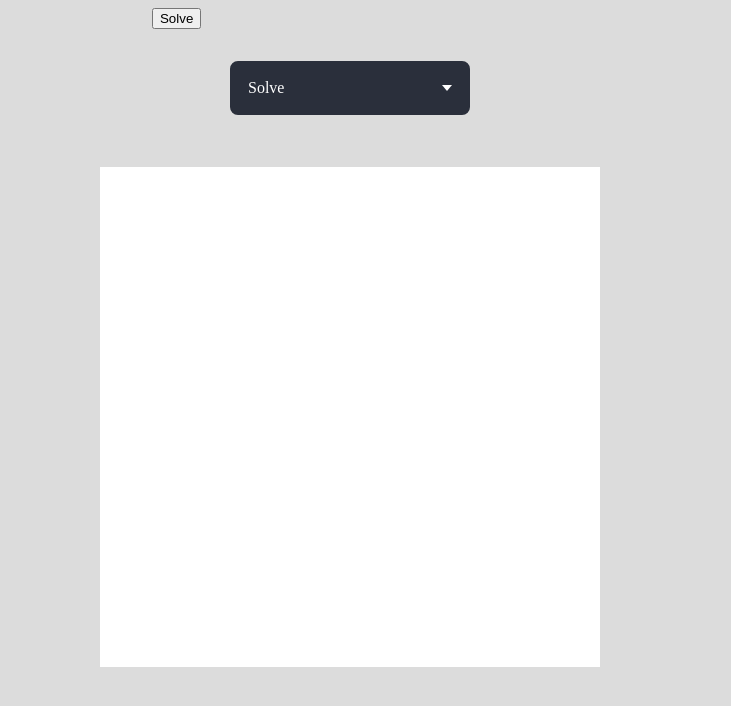
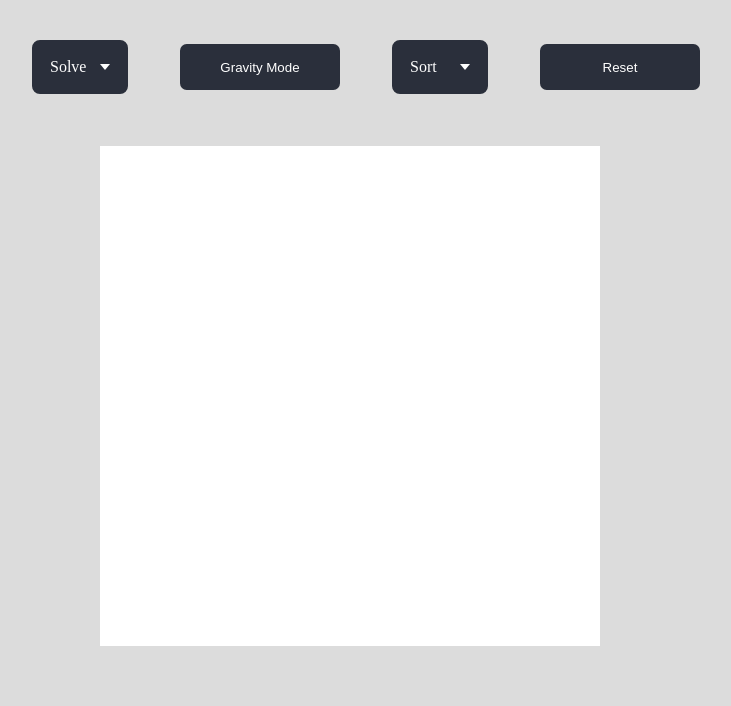
Before and after one commit to KirSpaceB/MazeFinder-FullStack, a website with bundled scripts: page Maze/main.html in a window 1280 px wide. Shown: the whole page, without its empty margins (290-1021 px from the left). Built offline with nearby package versions, Linux system fonts and the light colour scheme.

Commit message:
Finished the NavBar

```diff
--- /dev/null
+++ b/Maze/GravityButton.js
@@ -0,0 +1,29 @@
+import { ElementUI } from "./ElementUI.js";
+export class GravityButton {
+  constructor() {
+    this.uiStructure()
+  }
+
+  uiStructure() {
+    let gravityButton = new ElementUI('button','id','resetButton','Reset');
+    gravityButton.ELEMENT.style.background = '#2a2f3b';
+    gravityButton.ELEMENT.style.color = '#fff';
+    gravityButton.ELEMENT.style.border = '2px #2a2f3b solid';
+    gravityButton.ELEMENT.style.borderRadius = '0.5em';
+    gravityButton.ELEMENT.style.padding = '1em';
+    gravityButton.ELEMENT.style.cursor = 'pointer';
+    gravityButton.ELEMENT.style.minWidth = '96px';
+    gravityButton.ELEMENT.style.maxHeight = '54px';
+
+
+    gravityButton.ELEMENT.onmouseover = function() {
+      gravityButton.ELEMENT.style.border = '2px #26489a solid';
+      gravityButton.ELEMENT.style.boxShadow = '0 0 0.8em #26489a';
+
+      gravityButton.ELEMENT.onmouseout = function() {
+        gravityButton.ELEMENT.style.border = 'none';
+        gravityButton.ELEMENT.style.boxShadow = 'none';
+      }
+    };
+  };
+}
--- a/Maze/Grid.js
+++ b/Maze/Grid.js
@@ -1,28 +1,6 @@
-import { DfsAlgo } from "./DFSAlgo.js";
-import { GridSquare } from "./GridSquare.js";
 export class Grid {
   constructor() {
 
-    const maze = [
-      ["n","w","n","n","n","w","n","n","n","n","n","n","n","n","n","g"],
-      ["n","w","n","w","n","w","n","n","n","w","n","n","n","w","n","w"],
-      ["n","w","n","w","n","n","n","w","n","n","n","w","n","w","n","n"],
-      ["n","n","n","w","n","w","n","w","n","w","n","w","n","w","n","n"],
-      ["w","w","n","n","n","w","n","w","n","n","n","w","w","w","n","w"],
-      ["n","w","n","w","n","n","n","w","n","w","n","n","n","n","n","n"],
-      ["n","w","n","w","n","w","n","w","n","w","n","w","n","n","w","n"],
-      ["n","w","n","w","n","w","n","w","n","w","n","n","n","w","n","n"],
-      ["n","w","n","w","n","w","n","n","n","w","n","n","n","n","n","w"],
-      ["n","w","n","w","n","w","n","w","n","w","n","w","n","w","n","n"],
-      ["n","w","n","w","n","w","n","w","n","n","n","w","n","w","n","n"],
-      ["n","n","n","n","n","w","n","w","n","w","n","n","n","w","n","n"],
-      ["n","n","n","w","n","n","n","w","n","w","n","w","n","w","n","w"],
-      ["n","n","n","w","n","n","n","n","n","w","n","w","n","w","n","n"],
-      ["w","n","n","n","n","n","n","w","n","w","n","w","n","w","w","n"],
-      ["s","n","n","w","n","n","n","w","n","n","n","w","n","n","n","n"],
-    ]
-    this.maze = maze
-    const activeDFS = new DfsAlgo(maze);
   }
 
 
--- a/Maze/MainSingleton.js
+++ b/Maze/MainSingleton.js
@@ -1,13 +1,13 @@
 import { NavBar } from "./NavBar.js";
-import { SetGoal } from "./SetGoal.js";
 import { MazeDivWrapper } from "./MazeDivWrapper.js";
+import { Grid } from "./Grid.js";
 export class MainSingleton {
   constructor() {
     if (!MainSingleton.instance) {
       MainSingleton.instance = this;
       this.NavBar = new NavBar();
       this.MazeDivWrapper = new MazeDivWrapper(); // generates grid for us
-      this.SetGoal = new SetGoal();
+      this.Grid = new Grid();
     }
     return MainSingleton.instance;
   }
--- /dev/null
+++ b/Maze/ResetButton.js
@@ -0,0 +1,29 @@
+import { ElementUI } from "./ElementUI.js";
+export class ResetButton {
+  constructor() {
+    this.uiStructure()
+  }
+
+  uiStructure() {
+    let ResetButton = new ElementUI('button','id','gravityButton','Gravity Mode');
+    ResetButton.ELEMENT.style.background = '#2a2f3b';
+    ResetButton.ELEMENT.style.color = '#fff';
+    ResetButton.ELEMENT.style.border = '2px #2a2f3b solid';
+    ResetButton.ELEMENT.style.borderRadius = '0.5em';
+    ResetButton.ELEMENT.style.padding = '1em';
+    ResetButton.ELEMENT.style.cursor = 'pointer';
+    ResetButton.ELEMENT.style.minWidth = '96px';
+    ResetButton.ELEMENT.style.maxHeight = '54px';
+
+
+    ResetButton.ELEMENT.onmouseover = function() {
+      ResetButton.ELEMENT.style.border = '2px #26489a solid';
+      ResetButton.ELEMENT.style.boxShadow = '0 0 0.8em #26489a';
+
+      ResetButton.ELEMENT.onmouseout = function() {
+        ResetButton.ELEMENT.style.border = 'none';
+        ResetButton.ELEMENT.style.boxShadow = 'none';
+      }
+    };
+  };
+}
--- a/Maze/SetGoal.js
+++ /dev/null
@@ -1,13 +0,0 @@
-import { GridSquare } from "./GridSquare.js";
-import { Grid } from "./Grid.js";
-
-export class SetGoal {
-  constructor() {
-    const newGrid = new Grid();
-    const maze = newGrid.maze;
-    const GOAL_SQUARE = new GridSquare('div', 'GOAL_SQUARE');
-    GOAL_SQUARE.setType('goal');
-
-
-  }
-}
--- a/Maze/SolveButton.js
+++ b/Maze/SolveButton.js
@@ -1,10 +1,11 @@
 import { ElementUI } from "./ElementUI.js";
-export class SolveButton extends ElementUI {
+export class SolveButton {
   constructor() {
-    super('button','id','solveMazeButton', 'Solve');
+    this.uiStructure()
   }
 
   uiStructure() {
+    // Creates the elements that houses
     const DROP_DOWN = new ElementUI('div','class','dropdown', '');
     const SELECT = new ElementUI('div','class','select', '');
     const SELECTED = new ElementUI('span','class','selected','Solve');
@@ -20,21 +21,26 @@ export class SolveButton extends ElementUI {
     SELECT.ELEMENT.appendChild(SELECTED.ELEMENT);
     SELECT.ELEMENT.appendChild(CARET.ELEMENT);
 
+    // dropdown list eleents
     UL.ELEMENT.appendChild(liDFS.ELEMENT);
     UL.ELEMENT.appendChild(liBFS.ELEMENT);
     UL.ELEMENT.appendChild(liDijkstras.ELEMENT);
     UL.ELEMENT.appendChild(liAStar.ELEMENT);
 
+    // dropdown list
     DROP_DOWN.ELEMENT.appendChild(UL.ELEMENT);
 
+    // So here we select all the htmlElements in the dropdown div.
+    // After we select it we add the forEach method, and then we select each individual div using querySelector
+    // Then we add an event listener to the select div that dropdown the menu and dropup the menu.
+    // Then we iterate through each item in the ul and replace the main text with the one clicked then reset the main text with the one selected.
     const dropdown = document.querySelectorAll('.dropdown');
-
     dropdown.forEach((dd) => {
       const select = dd.querySelector('.select');
-      const caret = dd.querySelector('.caret')
-      const menu = dd.querySelector('.menu')
-      const options = dd.querySelectorAll('.menu li')
-      const selected = dd.querySelector('.selected')
+      const caret = dd.querySelector('.caret');
+      const menu = dd.querySelector('.menu');
+      const options = dd.querySelectorAll('.menu li');
+      const selected = dd.querySelector('.selected');
 
       select.addEventListener('click', () => {
         select.classList.toggle('select-clicked');
@@ -56,8 +62,7 @@ export class SolveButton extends ElementUI {
           option.classList.add('active');
 
         });
-      })
-    })
-
-  }
-}
+      });
+    });
+  };
+};
--- /dev/null
+++ b/Maze/SortButton.js
@@ -0,0 +1,66 @@
+import { ElementUI } from "./ElementUI.js";
+export class SortButton {
+  constructor() {
+    this.uiStructure()
+  }
+
+  uiStructure() {
+
+    const DROP_DOWN = new ElementUI('div','class','dropdown1', '');
+    const select = new ElementUI('div','class','select', '');
+    const selected = new ElementUI('span','class','selected','Sort');
+    const caret = new ElementUI('div','class','caret', '');
+
+    const menu = new ElementUI('ul','class','menu', '');
+    const INSERTION_SORT = new ElementUI('li',undefined,undefined,'Intersection Sort');
+    const SELECTION_SORT = new ElementUI('li',undefined,undefined,'Selection Sort');
+    const BUBBLE_SORT = new ElementUI('li',undefined,undefined,'Selection Sort');
+    const MERGE_SORT = new ElementUI('li',undefined,undefined,'Merge Sort');
+    const QUICK_SORT = new ElementUI('li', undefined,undefined, 'Quick Sort');
+    const RADIX_SORT = new ElementUI('li',undefined,undefined,'Radix Sort');
+
+    DROP_DOWN.ELEMENT.appendChild(select.ELEMENT);
+    select.ELEMENT.appendChild(selected.ELEMENT);
+    select.ELEMENT.appendChild(caret.ELEMENT);
+
+    menu.ELEMENT.appendChild(INSERTION_SORT.ELEMENT);
+    menu.ELEMENT.appendChild(SELECTION_SORT.ELEMENT);
+    menu.ELEMENT.appendChild(BUBBLE_SORT.ELEMENT);
+    menu.ELEMENT.appendChild(MERGE_SORT.ELEMENT);
+    menu.ELEMENT.appendChild(QUICK_SORT.ELEMENT);
+    menu.ELEMENT.appendChild(RADIX_SORT.ELEMENT);
+
+    DROP_DOWN.ELEMENT.appendChild(menu.ELEMENT);
+
+    const queryDropDown = document.querySelectorAll('.dropdown1');
+
+    queryDropDown.forEach((e) => {
+      const select = e.querySelector('.select');
+      const caret = e.querySelector('.caret');
+      const menu = e.querySelector('.menu');
+      const options = e.querySelectorAll('.menu li');
+      const selected = e.querySelector('.selected');
+
+      select.addEventListener('click', () => {
+        select.classList.toggle('select-clicked');
+        caret.classList.toggle('caret-rotate');
+        menu.classList.toggle('menu-open');
+      });
+
+      options.forEach((option) => {
+        option.addEventListener('click', () => {
+          selected.innerText = option.innerText;
+          select.classList.remove('select-clicked');
+          caret.classList.remove('caret-rotate');
+          menu.classList.remove('menu-open');
+
+          options.forEach((option) => {
+            option.classList.remove('active');
+          });
+
+          option.classList.add('active');
+        })
+      })
+    })
+  }
+}
--- a/Maze/main.css
+++ b/Maze/main.css
@@ -21,18 +21,28 @@ body {
 .navbar {
   display: grid;
   box-sizing: border-box;
-  grid-template-columns: repeat(6, 1fr);
+  grid-template-columns: repeat(4, 1fr);
   gap: 20px;
   width: fit-content;
   height: fit-content;
+  justify-content: center;
+  align-items: center;
 }
 
+/*CSS for the dropdown menu - start*/
 .dropdown {
   box-sizing: border-box;
-  min-width: 15em;
+  min-width: 6em;
   position: relative;
   margin: 2em;
 }
+.dropdown1 {
+  box-sizing: border-box;
+  min-width: 6em;
+  position: relative;
+  margin: 2em;
+}
+
 .select {
   background: #2a2f3b;
   color: #fff;
@@ -43,7 +53,6 @@ body {
   border-radius: 0.5em;
   padding: 1em;
   cursor: pointer;
-  transition: background-color 0.3s;
 }
 
 .select-clicked {
@@ -101,3 +110,4 @@ body {
   display: block;
   opacity: 1;
 }
+/*end*/
--- a/Maze/navbar.js
+++ b/Maze/navbar.js
@@ -1,15 +1,31 @@
 import { SolveButton } from "./SolveButton.js";
+import { GravityButton } from "./GravityButton.js";
+import { SortButton } from "./SortButton.js";
+import { ResetButton } from "./ResetButton.js";
 export class NavBar {
   constructor() {
-
     const CREATE_NAV_ELEMENT = document.createElement('div');
     CREATE_NAV_ELEMENT.className = 'navbar';
     CREATE_NAV_ELEMENT.setAttribute('id', 'navbar');
     document.body.appendChild(CREATE_NAV_ELEMENT);
 
     const SOLVE_BUTTON = new SolveButton();
-    SOLVE_BUTTON.uiStructure()
+    const GRAVITY_BUTTON = new GravityButton();
+    const SORT_BUTTON = new SortButton();
+    const RESET_BUTTON = new ResetButton();
 
-    CREATE_NAV_ELEMENT.appendChild(SOLVE_BUTTON.ELEMENT)
+    const SOLVE_BUTTON_SELECTOR = document.querySelector('.dropdown');
+    const gravityButton = document.querySelector('#gravityButton');
+    const SORT_BUTTON_SELECTOR = document.querySelector('.dropdown1');
+    const RESET_BUTTON_SELECTOR = document.querySelector('#resetButton');
+
+    console.log(SOLVE_BUTTON_SELECTOR)
+    console.log(gravityButton)
+
+    CREATE_NAV_ELEMENT.appendChild(SOLVE_BUTTON_SELECTOR);
+    CREATE_NAV_ELEMENT.appendChild(gravityButton);
+    CREATE_NAV_ELEMENT.appendChild(SORT_BUTTON_SELECTOR);
+    CREATE_NAV_ELEMENT.appendChild(RESET_BUTTON_SELECTOR);
+
   }
 }
```
